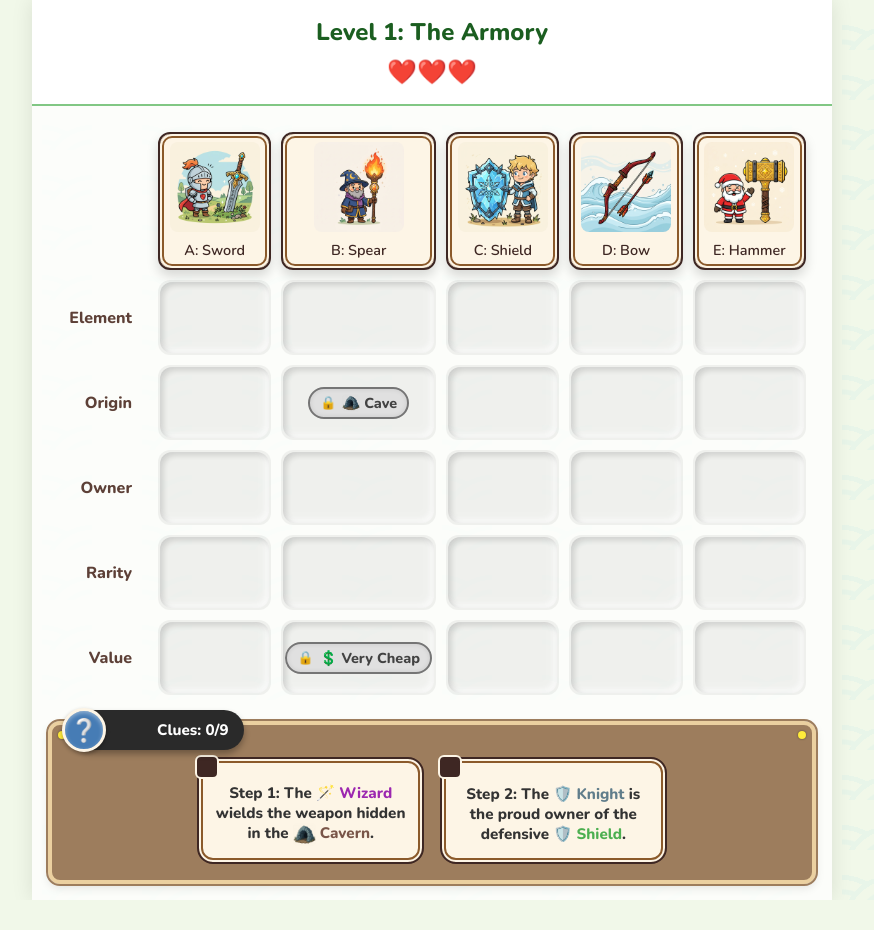
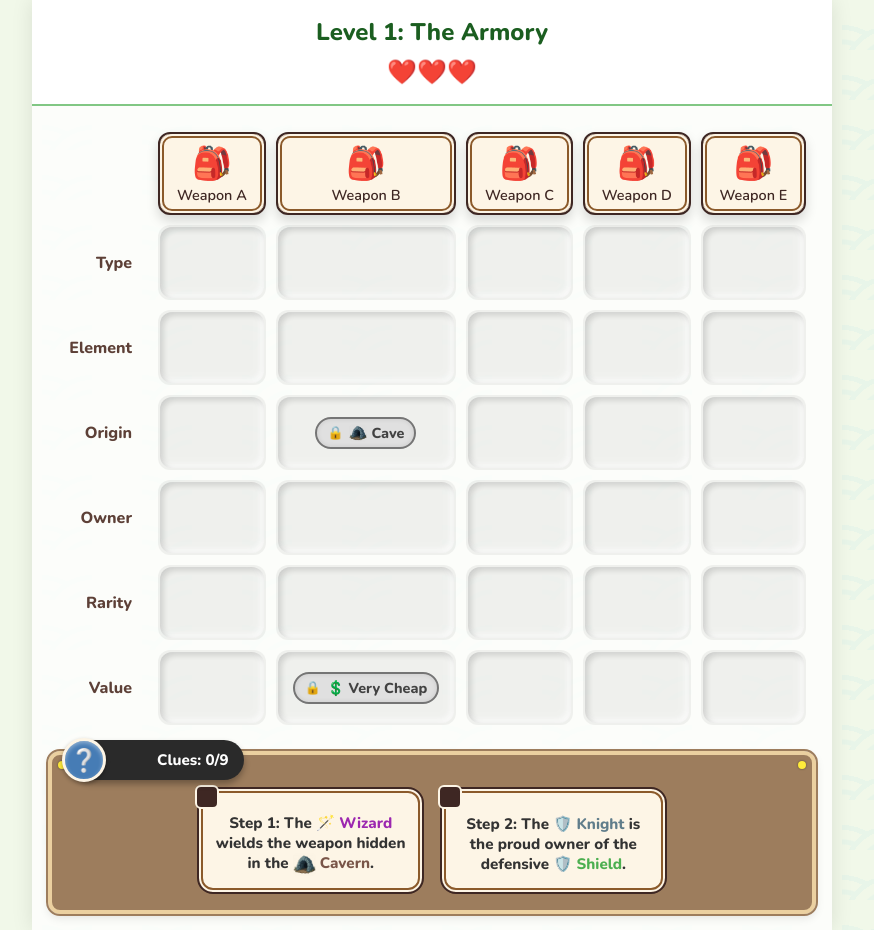
Before and after one commit to Feltoo/Profile-Match, a React (Vite) app: page / in a window 1280 px wide. Shown: the whole page, without its empty margins (208-1082 px from the left). Before the commit the page ends 900 px from the top, so only its background shows below. Built offline with nearby package versions, Linux system fonts and the light colour scheme.

Commit message:
Restructure grid to feature abstract positions and 6 categories including Type

```diff
--- a/src/data/level.js
+++ b/src/data/level.js
@@ -2,13 +2,24 @@ export const level1 = {
   id: 1,
   title: "Level 1: The Armory",
   entities: [
-    { id: 'sword', label: 'A: Sword', image: '/assets/rpg_sword_1784533024259.png' },
-    { id: 'spear', label: 'B: Spear', image: '/assets/rpg_spear_1784533041799.png' },
-    { id: 'shield', label: 'C: Shield', image: '/assets/rpg_shield_1784533050553.png' },
-    { id: 'bow', label: 'D: Bow', image: '/assets/rpg_bow_1784533059066.png' },
-    { id: 'hammer', label: 'E: Hammer', image: '/assets/rpg_hammer_1784533068347.png' },
+    { id: 'pos_a', label: 'Weapon A', emoji: '🎒' },
+    { id: 'pos_b', label: 'Weapon B', emoji: '🎒' },
+    { id: 'pos_c', label: 'Weapon C', emoji: '🎒' },
+    { id: 'pos_d', label: 'Weapon D', emoji: '🎒' },
+    { id: 'pos_e', label: 'Weapon E', emoji: '🎒' },
   ],
   categories: [
+    {
+      id: 'type',
+      label: 'Type',
+      options: [
+        { id: 't_sword', label: 'Sword', image: '/assets/rpg_sword_1784533024259.png' },
+        { id: 't_spear', label: 'Spear', image: '/assets/rpg_spear_1784533041799.png' },
+        { id: 't_shield', label: 'Shield', image: '/assets/rpg_shield_1784533050553.png' },
+        { id: 't_bow', label: 'Bow', image: '/assets/rpg_bow_1784533059066.png' },
+        { id: 't_hammer', label: 'Hammer', image: '/assets/rpg_hammer_1784533068347.png' },
+      ]
+    },
     {
       id: 'element',
       label: 'Element',
@@ -67,15 +78,15 @@ export const level1 = {
   ],
   // The correct solution mapping entity -> category -> option.id
   solution: {
-    sword: { element: 'e_wood', origin: 'o_ruins', owner: 'p_potion', rarity: 'r_3', value: 'v_3' },
-    spear: { element: 'e_fire', origin: 'o_cave', owner: 'p_wizard', rarity: 'r_5', value: 'v_1' },
-    shield: { element: 'e_stars', origin: 'o_volcano', owner: 'p_knight', rarity: 'r_2', value: 'v_2' },
-    bow: { element: 'e_fire', origin: 'o_ocean', owner: 'p_boy', rarity: 'r_1', value: 'v_4' },
-    hammer: { element: 'e_ice', origin: 'o_shop', owner: 'p_santa', rarity: 'r_4', value: 'v_5' },
+    pos_a: { type: 't_sword', element: 'e_wood', origin: 'o_ruins', owner: 'p_potion', rarity: 'r_3', value: 'v_3' },
+    pos_b: { type: 't_spear', element: 'e_fire', origin: 'o_cave', owner: 'p_wizard', rarity: 'r_5', value: 'v_1' },
+    pos_c: { type: 't_shield', element: 'e_stars', origin: 'o_volcano', owner: 'p_knight', rarity: 'r_2', value: 'v_2' },
+    pos_d: { type: 't_bow', element: 'e_fire', origin: 'o_ocean', owner: 'p_boy', rarity: 'r_1', value: 'v_4' },
+    pos_e: { type: 't_hammer', element: 'e_ice', origin: 'o_shop', owner: 'p_santa', rarity: 'r_4', value: 'v_5' },
   },
 
   initialState: {
-    spear: {
+    pos_b: {
       origin: { id: 'o_cave', label: 'Cave', image: '/assets/cave_icon.png' },
       value: { id: 'v_1', label: 'Very Cheap', emoji: '💲' }
     }
@@ -85,55 +96,70 @@ export const level1 = {
       id: 1,
       text: "Step 1: The 🪄 <span style='color: #9C27B0;'>Wizard</span> wields the weapon hidden in the <img src='/assets/cave_icon.png' style='width: 1.5em; height: 1.5em; vertical-align: middle; border-radius: 4px; mix-blend-mode: multiply;' /> <span style='color: #795548;'>Cavern</span>.",
       status: "neutral",
-      check: (grid) => grid.spear?.owner?.id === 'p_wizard'
+      check: (grid) => grid.pos_b?.owner?.id === 'p_wizard'
     },
     {
       id: 2,
       text: "Step 2: The 🛡️ <span style='color: #607D8B;'>Knight</span> is the proud owner of the defensive 🛡️ <span style='color: #4CAF50;'>Shield</span>.",
       status: "neutral",
-      check: (grid) => grid.shield?.owner?.id === 'p_knight'
+      check: (grid) => Object.values(grid).some(cell => cell.type?.id === 't_shield' && cell.owner?.id === 'p_knight')
     },
     {
       id: 3,
       text: "Step 3: The living 🧪 <span style='color: #E91E63;'>Potion</span> (Alchemist) uses the 🪵 <span style='color: #795548;'>Wood</span> element.",
       status: "neutral",
-      check: (grid) => grid.sword?.owner?.id === 'p_potion' && grid.sword?.element?.id === 'e_wood'
+      check: (grid) => Object.values(grid).some(cell => cell.owner?.id === 'p_potion' && cell.element?.id === 'e_wood')
     },
     {
       id: 4,
       text: "Step 4: The 🪵 <span style='color: #795548;'>Wood</span> element is infused in the 🗡️ <span style='color: #4CAF50;'>Sword</span>, which is a ⭐⭐⭐ <span style='color: #8D6E63;'>3 Star</span> weapon worth <span style='color: #4CAF50;'>$ $ $</span>.",
       status: "neutral",
-      check: (grid) => grid.sword?.element?.id === 'e_wood' && grid.sword?.rarity?.id === 'r_3' && grid.sword?.value?.id === 'v_3'
+      check: (grid) => Object.values(grid).some(cell => cell.element?.id === 'e_wood' && cell.type?.id === 't_sword' && cell.rarity?.id === 'r_3' && cell.value?.id === 'v_3')
     },
     {
       id: 5,
-      text: "Step 5: The farthest weapon (🔨 <span style='color: #4CAF50;'>Hammer</span>) is the most expensive at <span style='color: #4CAF50;'>$ $ $ $ $</span>, while the 🏹 <span style='color: #4CAF50;'>Bow</span> costs <span style='color: #4CAF50;'>$ $ $ $</span>.",
+      text: "Step 5: The farthest weapon (position E) is the 🔨 <span style='color: #4CAF50;'>Hammer</span>. It is the most expensive at <span style='color: #4CAF50;'>$ $ $ $ $</span>, while Weapon D costs <span style='color: #4CAF50;'>$ $ $ $</span>.",
       status: "neutral",
-      check: (grid) => grid.hammer?.value?.id === 'v_5' && grid.bow?.value?.id === 'v_4'
+      check: (grid) => grid.pos_e?.type?.id === 't_hammer' && grid.pos_e?.value?.id === 'v_5' && grid.pos_d?.value?.id === 'v_4'
     },
     {
       id: 6,
       text: "Step 6: 🎅 <span style='color: #D32F2F;'>Santa</span> bought his ⭐⭐⭐⭐ <span style='color: #8D6E63;'>4 Star</span> weapon from the 🎪 <span style='color: #9C27B0;'>Store</span>.",
       status: "neutral",
-      check: (grid) => grid.hammer?.owner?.id === 'p_santa' && grid.hammer?.rarity?.id === 'r_4' && grid.hammer?.origin?.id === 'o_shop'
+      check: (grid) => Object.values(grid).some(cell => cell.owner?.id === 'p_santa' && cell.rarity?.id === 'r_4' && cell.origin?.id === 'o_shop')
     },
     {
       id: 7,
       text: "Step 7: The 🏹 <span style='color: #4CAF50;'>Bow</span> and 🦯 <span style='color: #4CAF50;'>Spear</span> both utilize the destructive 🔥 <span style='color: #FF9800;'>Fire</span> element. The 🛡️ <span style='color: #4CAF50;'>Shield</span> uses the ✨ <span style='color: #FBC02D;'>Stars</span> (Light) element.",
       status: "neutral",
-      check: (grid) => grid.bow?.element?.id === 'e_fire' && grid.spear?.element?.id === 'e_fire' && grid.shield?.element?.id === 'e_stars'
+      check: (grid) => {
+        const bow = Object.values(grid).find(cell => cell.type?.id === 't_bow');
+        const spear = Object.values(grid).find(cell => cell.type?.id === 't_spear');
+        const shield = Object.values(grid).find(cell => cell.type?.id === 't_shield');
+        return bow?.element?.id === 'e_fire' && spear?.element?.id === 'e_fire' && shield?.element?.id === 'e_stars';
+      }
     },
     {
       id: 8,
       text: "Step 8: The 🦯 <span style='color: #4CAF50;'>Spear</span> is a legendary ⭐⭐⭐⭐⭐ <span style='color: #8D6E63;'>5 Star</span> weapon, while the 🏹 <span style='color: #4CAF50;'>Bow</span> found in the 🌊 <span style='color: #03A9F4;'>Ocean</span> is only ⭐ <span style='color: #8D6E63;'>1 Star</span>.",
       status: "neutral",
-      check: (grid) => grid.spear?.rarity?.id === 'r_5' && grid.bow?.origin?.id === 'o_ocean' && grid.bow?.rarity?.id === 'r_1'
+      check: (grid) => {
+        const spear = Object.values(grid).find(cell => cell.type?.id === 't_spear');
+        const bow = Object.values(grid).find(cell => cell.type?.id === 't_bow');
+        return spear?.rarity?.id === 'r_5' && bow?.origin?.id === 'o_ocean' && bow?.rarity?.id === 'r_1';
+      }
     },
     {
       id: 9,
       text: "Step 9: Fill in the remaining traits by elimination!",
       status: "neutral",
-      check: (grid) => grid.sword?.origin?.id === 'o_ruins' && grid.shield?.rarity?.id === 'r_2' && grid.shield?.value?.id === 'v_2' && grid.bow?.owner?.id === 'p_boy' && grid.hammer?.element?.id === 'e_ice'
+      check: (grid) => {
+        const sword = Object.values(grid).find(cell => cell.type?.id === 't_sword');
+        const shield = Object.values(grid).find(cell => cell.type?.id === 't_shield');
+        const bow = Object.values(grid).find(cell => cell.type?.id === 't_bow');
+        const hammer = Object.values(grid).find(cell => cell.type?.id === 't_hammer');
+        return sword?.origin?.id === 'o_ruins' && shield?.rarity?.id === 'r_2' && shield?.value?.id === 'v_2' && bow?.owner?.id === 'p_boy' && hammer?.element?.id === 'e_ice';
+      }
     }
   ]
 };
```
